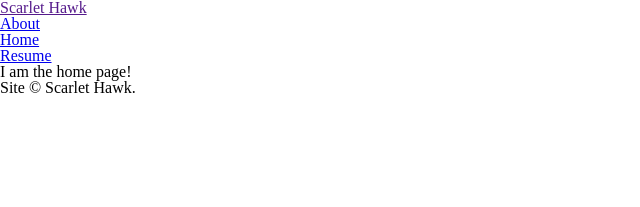
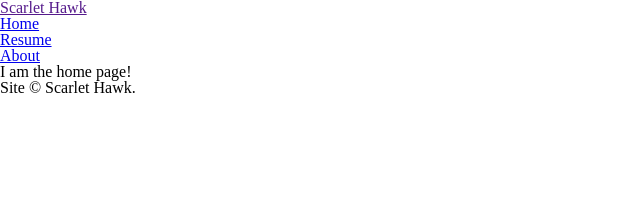
Before and after one commit to mrugandhz/itmo-jekyll-starter, a Jekyll site: the page built from index.md, in a window 1280 px wide. Shown: the top 207 px of the page, without its empty margins (0-640 px from the left). Built offline with Jekyll 4.4.1, drawn with Linux system fonts in a browser that asks for light colours.

Commit message:
Build site navigation from config file

```diff
--- a/_layouts/default.html
+++ b/_layouts/default.html
@@ -25,9 +25,10 @@
     <h1><a href="{{ site.url }}">{{ site.title }}</a></h1>
     <nav id="navigation">
       <ul>
-        {% for page in site.pages %}
-        <li><a href="{{ page.url }}">{{ page.title }}</a></li>
-        {% endfor %}
+      {% for file in site.author.navigation %}
+        {%- assign nav = site.pages | where: "name", file -%}
+        {% for item in nav %}<li><a href="{{ item.url }}">{{ item.title }}</a></li>{% endfor %}
+      {% endfor %}
       </ul>
     </nav>
   </header>
```
